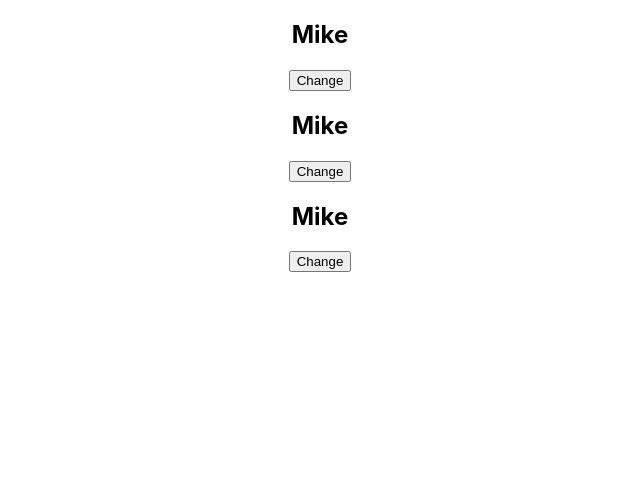
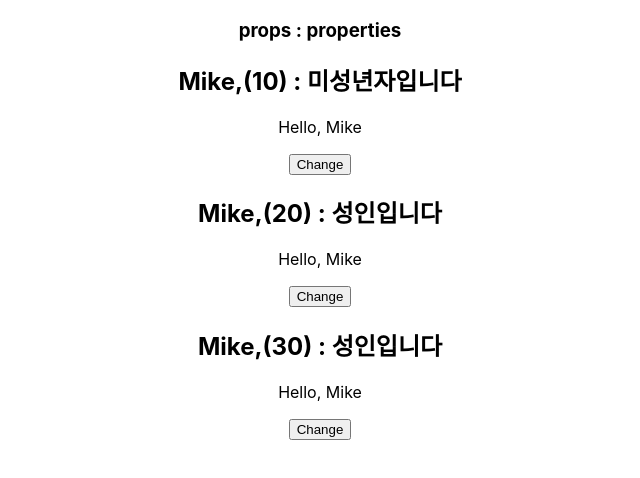
Before and after one commit to GraceJoo26/voca, a React (Create React App) app: page / in a window 1280 px wide. Shown: the top 478 px of the page, without its empty margins (320-960 px from the left). Built offline with nearby package versions, Linux system fonts and the light colour scheme.

Commit message:
8강-컴포넌트간 props 사용

```diff
--- a/src/App.js
+++ b/src/App.js
@@ -3,9 +3,10 @@
 function App() {
   return (
     <div className="App">
-      <Hello />
-      <Hello />
-      <Hello />
+      <h3>props : properties</h3>
+      <Hello age={10} />
+      <Hello age={20} />
+      <Hello age={30} />
     </div>
   );
 }
--- a/src/component/Hello.js
+++ b/src/component/Hello.js
@@ -1,17 +1,24 @@
 import { useState } from "react";
-export default function Hello() {
+import UserName from "./UserName";
+export default function Hello({ age }) {
   //let name = "Mike";
   const [name, setName] = useState("Mike");
+  const msg = age > 19 ? "성인입니다" : "미성년자입니다";
+  //const [age, setAge] = useState(props.age);
 
   /* function changeName() {
     setName(name === "Mike" ? "Jane" : "Mike");
   } */
   return (
     <div>
-      <h2>{name}</h2>
+      <h2>
+        {name},({age}) : {msg}
+      </h2>
+      <UserName name={name} />
       <button
         onClick={() => {
           setName(name === "Mike" ? "Jane" : "Mike");
+          //etAge(age + 1);
         }}
       >
         Change
--- /dev/null
+++ b/src/component/UserName.js
@@ -0,0 +1,3 @@
+export default function UserName({ name }) {
+  return <p>Hello, {name}</p>;
+}
```
